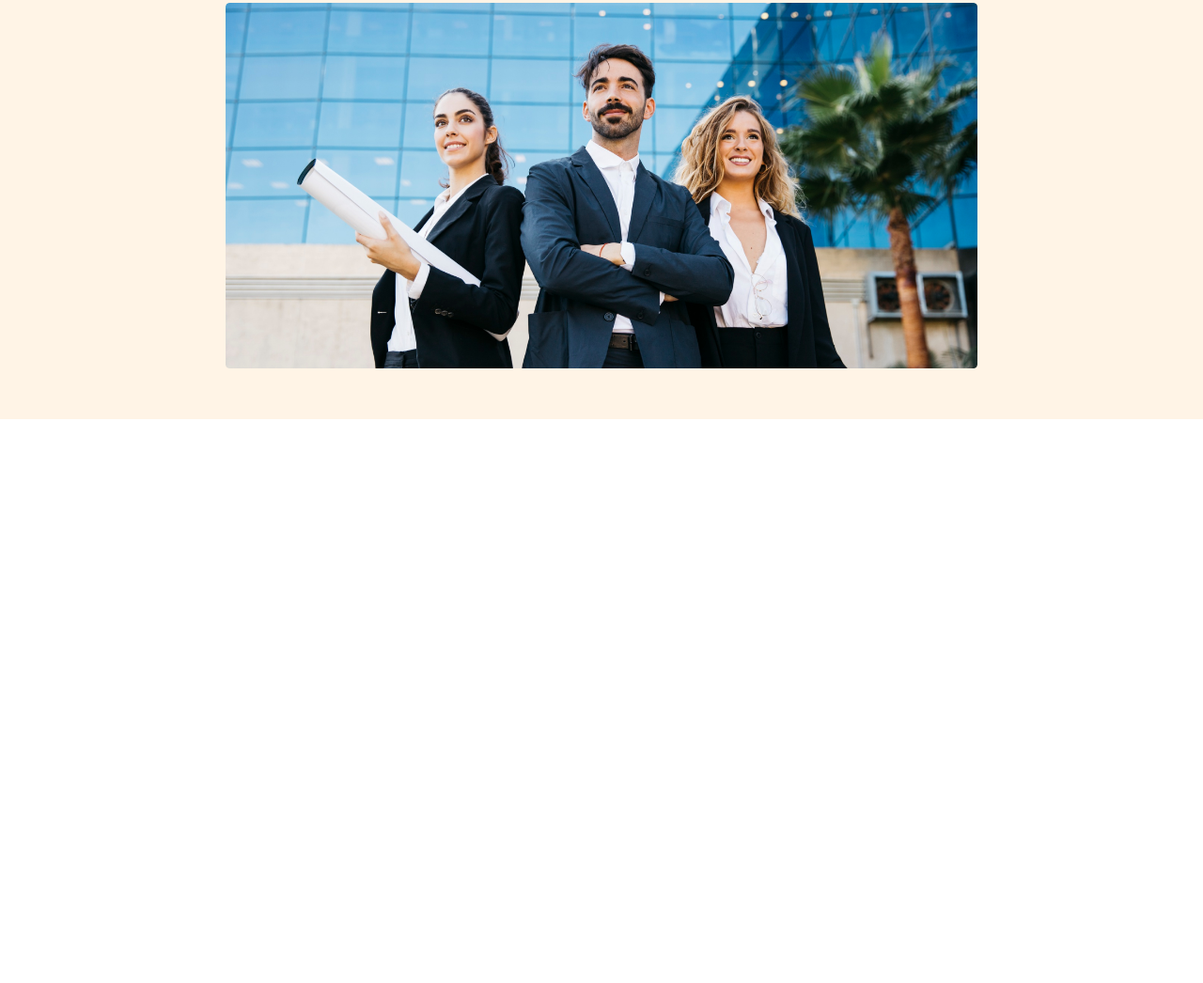
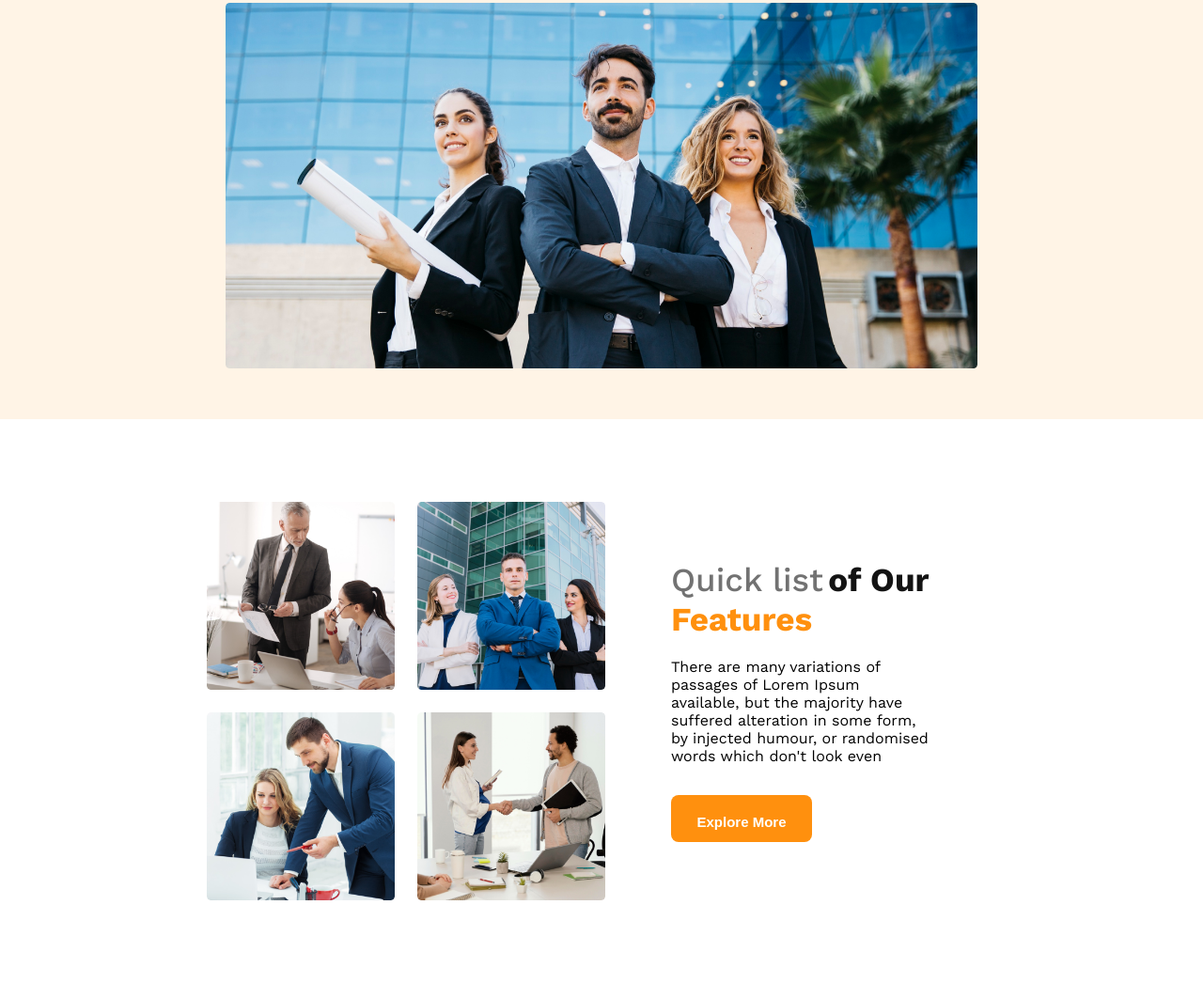
Before and after one commit to miskat-armin/m9-g3-architects-website, a plain HTML site: page index.html in a window 1280 px wide. Shown: the part 488-1534 px from the top of the page at 94% size. Before the commit the page ends 934 px from the top, so only its background shows below. Drawn offline with nearby package versions, Linux system fonts and the light colour scheme.

Commit message:
team contents added

```diff
--- a/index.html
+++ b/index.html
@@ -14,6 +14,7 @@
 </head>
 
 <body>
+    <!-- header starts from here -->
     <header>
         <nav>
             <h4 class="nav-title">G3 Architects</h4>
@@ -40,7 +41,22 @@
         </div>
     </header>
 
-    <main></main>
+    <main>
+        <!-- Team section starts -->
+        <section class="teams-container">
+            <div class="teams-img-container">
+                <img id="img-1" src="images/team1.png" alt="">
+                <img id="img-2" src="images/team2.png" alt="">
+                <img id="img-3" src="images/team3.png" alt="">
+                <img id="img-4" src="images/team4.png" alt="">
+            </div>
+            <div class="teams-content">
+                <h3 class="teams-title"><span class="quick-list">Quick list</span> <span class="of-our">of Our</span> <span class="text-features">Features</span></h3>
+                <p class="teams-description">There are many variations of passages of Lorem Ipsum available, but the majority have suffered alteration in some form, by injected humour, or randomised words which don't look even</p>
+                <button class="btn-primary">Explore More</button>
+            </div>
+        </section>
+    </main>
 
     <footer></footer>
 </body>
--- a/styles/architect.css
+++ b/styles/architect.css
@@ -78,47 +78,106 @@ nav li a {
     padding: 20px 25px;
     cursor: pointer;
 }
-.banner img{
+
+.banner img {
     width: 100%;
 }
 
 /* For mobile devices */
 @media screen and (max-width: 576px) {
-    header{
+    header {
         padding: 20px;
     }
-    nav{
+
+    nav {
         flex-direction: column;
     }
-    nav>ul{
+
+    nav>ul {
         margin-top: 20px;
     }
-    .banner-title{
+
+    .banner-title {
         font-size: 15px;
     }
-    .banner-content{
+
+    .banner-content {
         margin: 10px auto;
     }
-    .btn-primary{
+
+    .btn-primary {
         margin-top: 10px;
     }
 }
 
 /* For tablet/medium devices */
 @media screen and (min-width: 576px) and (max-width: 960px) {
-    nav{
+    nav {
         flex-direction: column;
     }
-    nav>ul{
+
+    nav>ul {
         margin-top: 20px;
     }
-    header{
+
+    header {
         padding: 20px 20px;
     }
-    .banner-content{
+
+    .banner-content {
         margin: 20px auto;
     }
-    .btn-primary{
+
+    .btn-primary {
         margin-top: 20px;
     }
 }
+
+main {
+    max-width: 840px;
+    margin: 0 auto;
+}
+
+#img-1,
+#img-2,
+#img-3,
+#img-4 {
+    width: 200px;
+}
+
+.teams-container {
+    display: flex;
+    align-items: center;
+    justify-content: space-around;
+}
+
+.teams-img-container {
+    display: grid;
+    grid-template-columns: repeat(2, 1fr);
+    gap: 24px;
+}
+
+.teams-content {
+    padding: 150px 70px;
+}
+
+.quick-list {
+    color: #727272;
+    font-size: 35px;
+    font-weight: 500;
+}
+
+.of-our {
+    color: #131313;
+    font-size: 35px;
+    font-weight: 700;
+}
+
+.text-features {
+    color: #FF900E;
+    font-size: 35px;
+    font-weight: 700;
+}
+.teams-description{
+    padding-top: 20px;
+}
```
